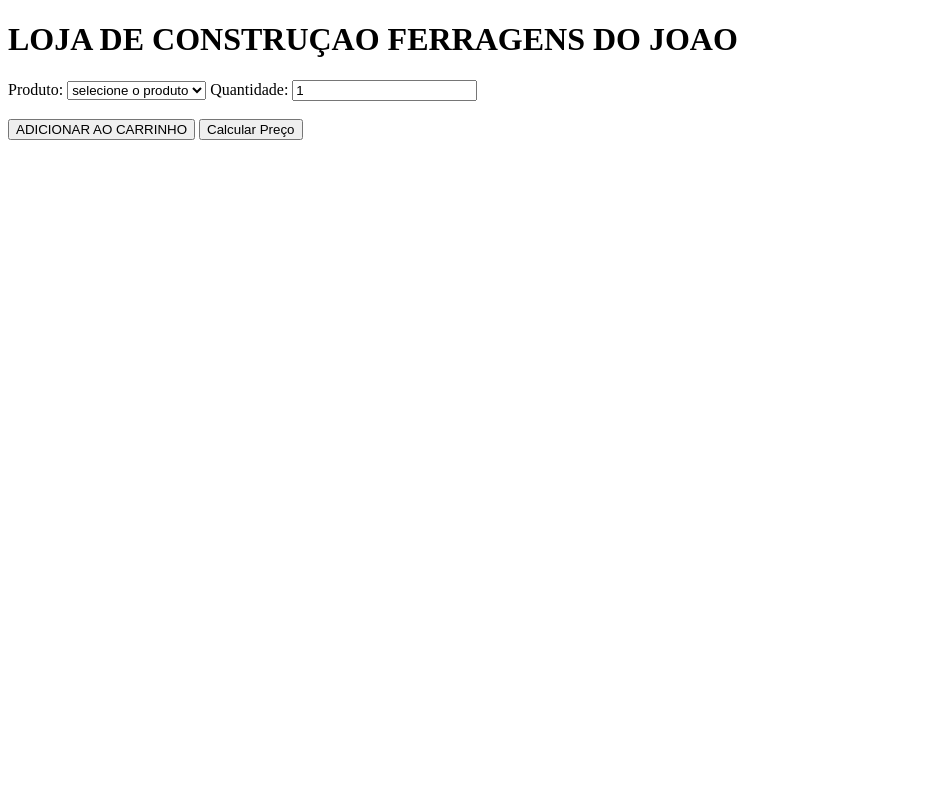
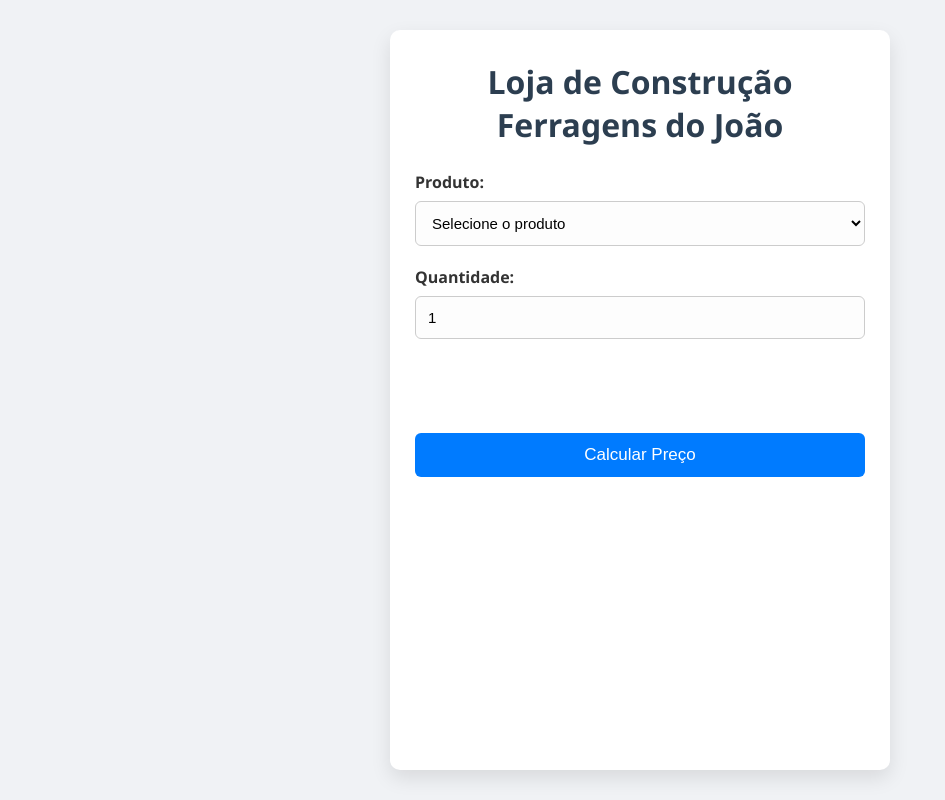
Before and after one commit to pelesenai12/real.script, a plain HTML site: page ferragensjoao/index.html in a window 1280 px wide. Shown: the whole page, without its empty margins (0-945 px from the left). Drawn offline with Linux system fonts and the light colour scheme.

Commit message:
alteracao do dia

```diff
--- a/ferragensjoao/index.html
+++ b/ferragensjoao/index.html
@@ -1,30 +1,45 @@
-<!DOCTYPE html>
-<html lang="en">
+<!<!DOCTYPE html>
+<html lang="pt-br">
 <head>
-    <meta charset="UTF-8">
-    <meta name="viewport" content="width=device-width, initial-scale=1.0">
-    <title>Document</title>
+  <meta charset="UTF-8" />
+  <meta name="viewport" content="width=device-width, initial-scale=1.0" />
+  <title>Loja de Construção Ferragens do João</title>
+  <script src="script.js" defer></script>
+  <link rel="stylesheet" href="staly.css" />
+
 </head>
-<script src="script.js"></script>
 <body>
-    <form>
-        <h1>LOJA DE CONSTRUÇAO FERRAGENS DO JOAO</h1>
-        <label for="produto">Produto:</label><!--Esse campo permite que o usuário digite qualquer texto. Não há restrição quanto ao tipo de conteúdo (pode ser letras, números ou caracteres especiais). Ele é adequado para dados que exigem um valor textual, como o nome de um produto.-->
-        <select id="produto">
-            <option value="">selecione o produto</option>
-            <option value="parafuso">parafuso</option>
-            <option value="martelo">martelo</option>
-            <option value="chave de fenda">chave de fenda</option>
+  <form action="#" method="post">
+    <h1>Loja de Construção Ferragens do João</h1>
+
+    <label for="produto">Produto:</label>
+    <select id="produto" name="produto" required onchange="mostrarPreco()">
+      <option value="">Selecione o produto</option>
+      <option value="martelo">Martelo</option>
+      <option value="pregos">Pregos</option>
+      <option value="parafusos">Parafusos</option>
+    </select>
+
+    <label for="quantidade">Quantidade:</label>
+    <input
+      type="number"
+      id="quantidade"
+      name="quantidade"
+      min="1"
+      step="1"
+      value="1"
+      required
+    />
+
+    <div id="precoProduto"></div>
+    <div id="estoqueProduto"></div>
+
+    <br /><br />
+    <div id="resultado"></div>
+    <button type="button" onclick="calcular()">Calcular Preço</button>
+
+</form>
 
 
-        </select>
-
-        <label for="quantidade">Quantidade:</label> <!--Esse campo é restrito para valores numéricos. O usuário só pode inserir números, e o campo tem restrições adicionais-->
-        <input type="number" id="quantidade" name="quantidade" min="1" step="1" value="1"><br><br>
-
-        <button onclick="ADICIONAAOCARRINHO()"> ADICIONAR AO CARRINHO</button>
-        <button onclick="calcularPreco()">Calcular Preço</button>
-
-    </form>
 </body>
 </html>
--- a/ferragensjoao/script.js
+++ b/ferragensjoao/script.js
@@ -0,0 +1,80 @@
+// Estoque de produtos
+const estoque = {
+    martelo: 100,   // Quantidade em estoque
+    pregos: 100,
+    parafusos: 100
+  };
+
+  function mostrarPreco() {
+    const produto = document.getElementById("produto").value;
+    const precoDiv = document.getElementById("precoProduto");
+    const estoqueDiv = document.getElementById("estoqueProduto");
+
+    let preco = 0;
+
+    switch (produto) {
+      case "martelo":
+        preco = 49.00;
+        break;
+      case "pregos":
+        preco = 8.00;
+        break;
+      case "parafusos":
+        preco = 6.00;
+        break;
+      default:
+        precoDiv.innerHTML = "";
+        estoqueDiv.innerHTML = "";
+        return;
+    }
+
+    precoDiv.innerHTML = `Preço unitário: R$ ${preco.toFixed(2)}`;
+    estoqueDiv.innerHTML = `Estoque disponível: ${estoque[produto]} unidades`;
+  }
+
+  function calcular() {
+    const produto = document.getElementById("produto").value;
+    const quantidade = parseInt(document.getElementById("quantidade").value);
+    const resultado = document.getElementById("resultado");
+
+    resultado.classList.remove("error"); // Remove erro anterior, se houver
+
+    // Verifica se a quantidade e o produto estão corretos
+    if (!produto || isNaN(quantidade) || quantidade <= 0) {
+      resultado.classList.add("error"); // Adiciona destaque de erro
+      resultado.innerHTML = "Por favor, selecione um produto e insira uma quantidade válida.";
+      return;
+    }
+
+    // Verifica se há estoque suficiente
+    if (quantidade > estoque[produto]) {
+      resultado.classList.add("error");
+      resultado.innerHTML = `Não há estoque suficiente de ${produto}. Estoque disponível: ${estoque[produto]} unidades.`;
+      return;
+
+    }
+
+    let precoUnitario = 0;
+
+    // Definindo os preços
+    switch (produto) {
+      case "martelo":
+        precoUnitario = 49.00;
+        break;
+      case "pregos":
+        precoUnitario = 8.00;
+        break;
+      case "parafusos":
+        precoUnitario = 6.00;
+        break;
+
+    }
+
+    const total = precoUnitario * quantidade;
+    resultado.classList.remove("error"); // Garante que a classe error não fique ativa
+    resultado.innerHTML = `Total: R$ ${total.toFixed(2)}`;
+
+    // Atualiza o estoque após a venda
+    estoque[produto] -= quantidade;
+    mostrarPreco(); // Atualiza o estoque disponível na tela
+  }
--- a/ferragensjoao/staly.css
+++ b/ferragensjoao/staly.css
@@ -0,0 +1,96 @@
+/* Reset básico para evitar inconsistências */
+* {
+    margin: 0;
+    padding: 0;
+    box-sizing: border-box;
+  }
+
+  /* Fundo da página */
+  body {
+    font-family: 'Segoe UI', Tahoma, Geneva, Verdana, sans-serif;
+    background-color: #f0f2f5;
+    padding: 30px;
+    display: flex;
+    justify-content: center;
+  }
+
+  /* Painel do formulário */
+  form {
+    background-color: #ffffff;
+    width: 100%;
+    max-width: 500px;
+    padding: 30px 25px;
+    border-radius: 10px;
+    box-shadow: 0 8px 20px rgba(0, 0, 0, 0.1);
+  }
+
+  /* Título */
+  form h1 {
+    text-align: center;
+    color: #2c3e50;
+    margin-bottom: 25px;
+  }
+
+  /* Labels */
+  label {
+    display: block;
+    margin-bottom: 8px;
+    font-weight: 600;
+    color: #333;
+  }
+
+  /* Inputs e Select */
+  input[type="number"],
+  select {
+    width: 100%;
+    padding: 12px;
+    margin-bottom: 20px;
+    border: 1px solid #ccc;
+    border-radius: 6px;
+    font-size: 15px;
+    background-color: #fdfdfd;
+  }
+
+  /* Botão */
+  button {
+    width: 100%;
+    padding: 12px;
+    margin-top: 10px;
+    background-color: #007bff;
+    color: white;
+    font-size: 17px;
+    border: none;
+    border-radius: 6px;
+    cursor: pointer;
+    transition: background-color 0.3s ease;
+  }
+
+  button:hover {
+    background-color: #0056b3;
+  }
+
+  /* Divs informativas */
+  #precoProduto,
+  #estoqueProduto,
+  #resultado {
+    font-size: 16px;
+    color: #2c3e50;
+    margin-top: 10px;
+  }
+
+  /* Resultado com erro */
+  .error {
+    color: red;
+    font-weight: bold;
+  }
+
+  /* Responsividade */
+  @media (max-width: 600px) {
+    body {
+      padding: 15px;
+    }
+
+    form {
+      padding: 20px;
+    }
+  }
```
